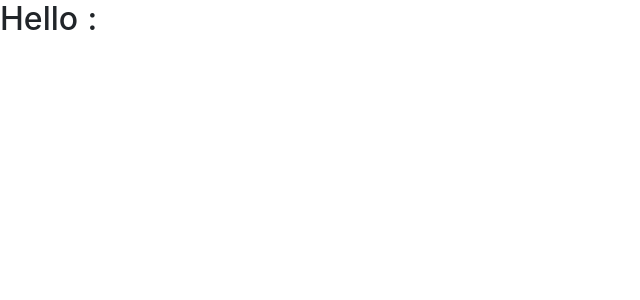
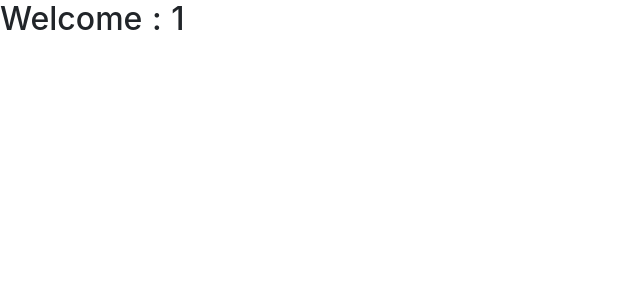
Before and after one commit to tickstudiu/basic-nuxtjs, a Nuxt app: page /users/1 in a window 1280 px wide. Shown: the top 300 px of the page, without its empty margins (0-640 px from the left). Built offline with nearby package versions, Linux system fonts and the light colour scheme.

Commit message:
learn dynamic route

```diff
--- a/pages/users/_name/index.vue
+++ b/pages/users/_name/index.vue
@@ -1,3 +1,3 @@
 <template>
-    <h2>Hello : </h2>
+    <h2>Welcome : {{$route.params.name}}</h2>
 </template>
```
